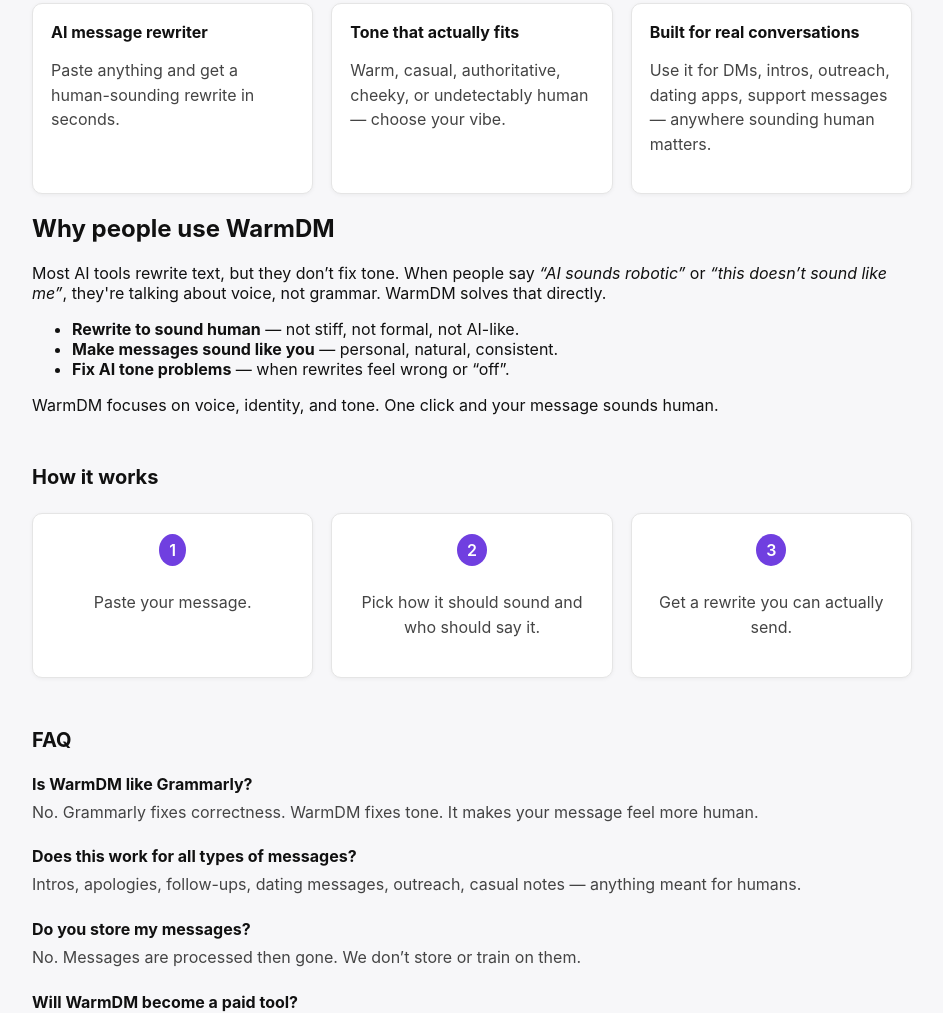
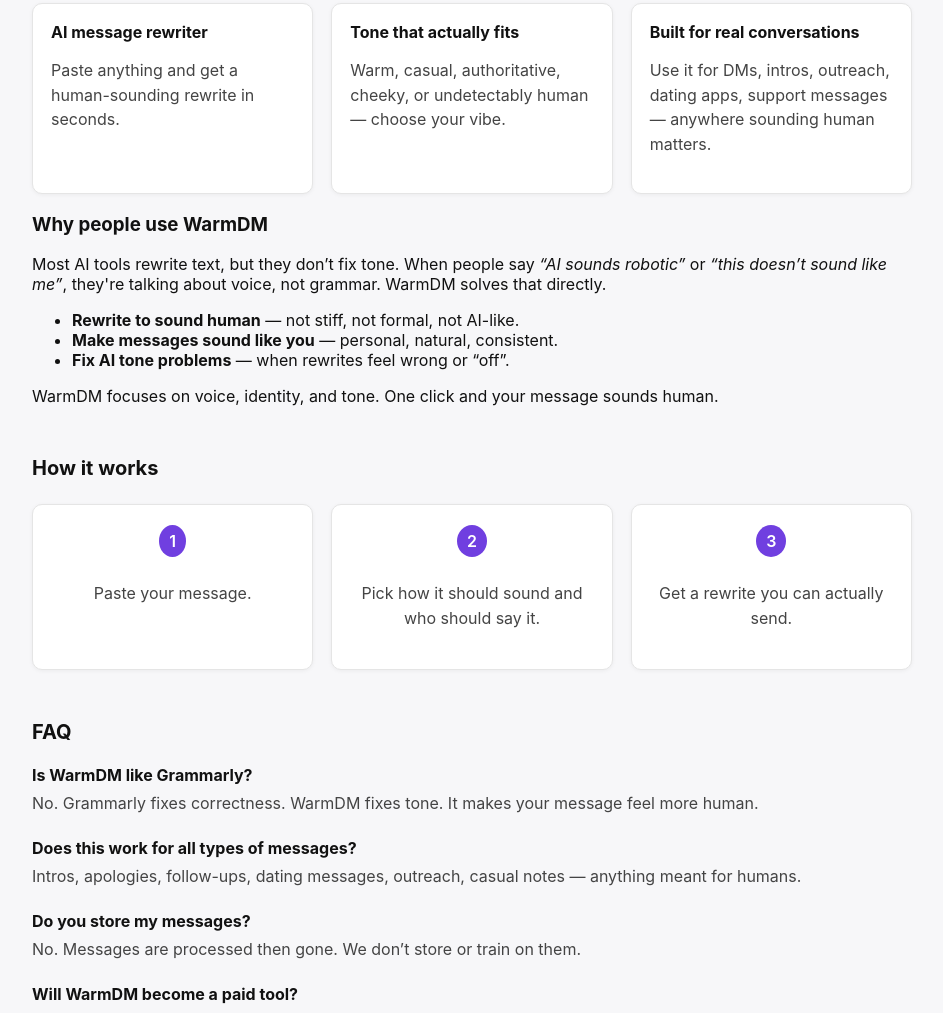
Before and after one commit to sogregory/warmdm, a website: page public/index.html in a window 1280 px wide. Shown: the part 858-1871 px from the top of the page, without its empty margins (168-1111 px from the left). Drawn offline with Linux system fonts and the light colour scheme.

Commit message:
minor index page tag change

```diff
--- a/public/index.html
+++ b/public/index.html
@@ -155,7 +155,7 @@
         </div>
       </section>
 
-        <h2>Why people use WarmDM</h2>
+        <h3>Why people use WarmDM</h3>
           <p>Most AI tools rewrite text, but they don’t fix tone. When people say <em>“AI sounds robotic”</em> or <em>“this doesn’t sound like me”</em>, they're talking about voice, not grammar. WarmDM solves that directly.</p>
           <ul>
           <li><strong>Rewrite to sound human</strong> — not stiff, not formal, not AI-like.</li>
```
